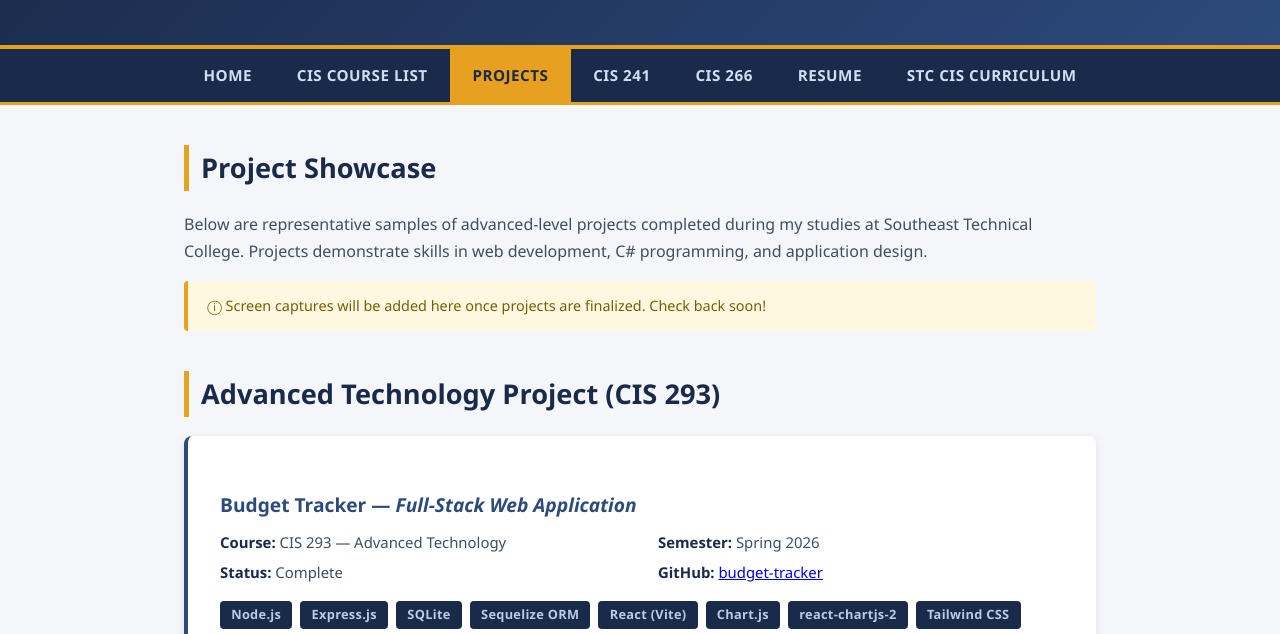
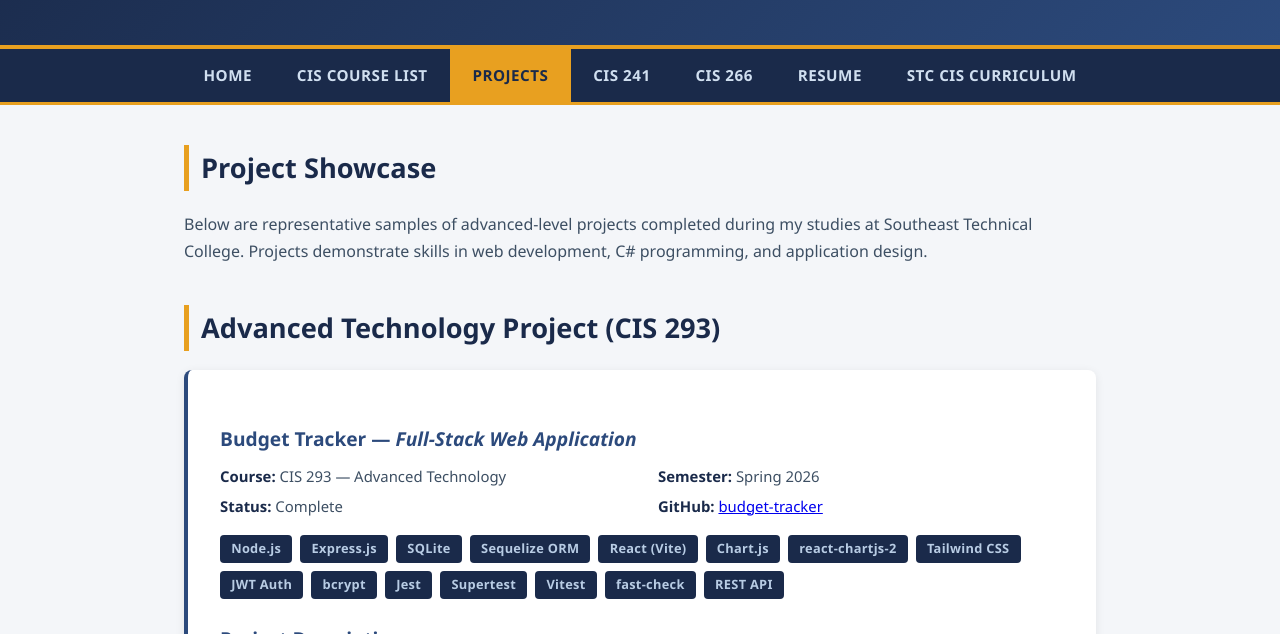
Before and after one commit to ToebyyBryant/portfolio, a plain HTML site: page docs/projects.html in a window 1280 px wide. Shown: the part 147-781 px from the top of the page. Drawn offline with Linux system fonts and the light colour scheme.

Commit message:
removedscreencap section

```diff
--- a/docs/projects.html
+++ b/docs/projects.html
@@ -34,11 +34,6 @@
       at Southeast Technical College. Projects demonstrate skills in web development,
       C# programming, and application design.
     </p>
-
-    <div class="placeholder-notice">
-      &#9432; Screen captures will be added here
-      once projects are finalized. Check back soon!
-    </div>
 
     <!-- ===== ADVANCED PROJECT (General) =====
     <h2>Advanced Project</h2>
```
